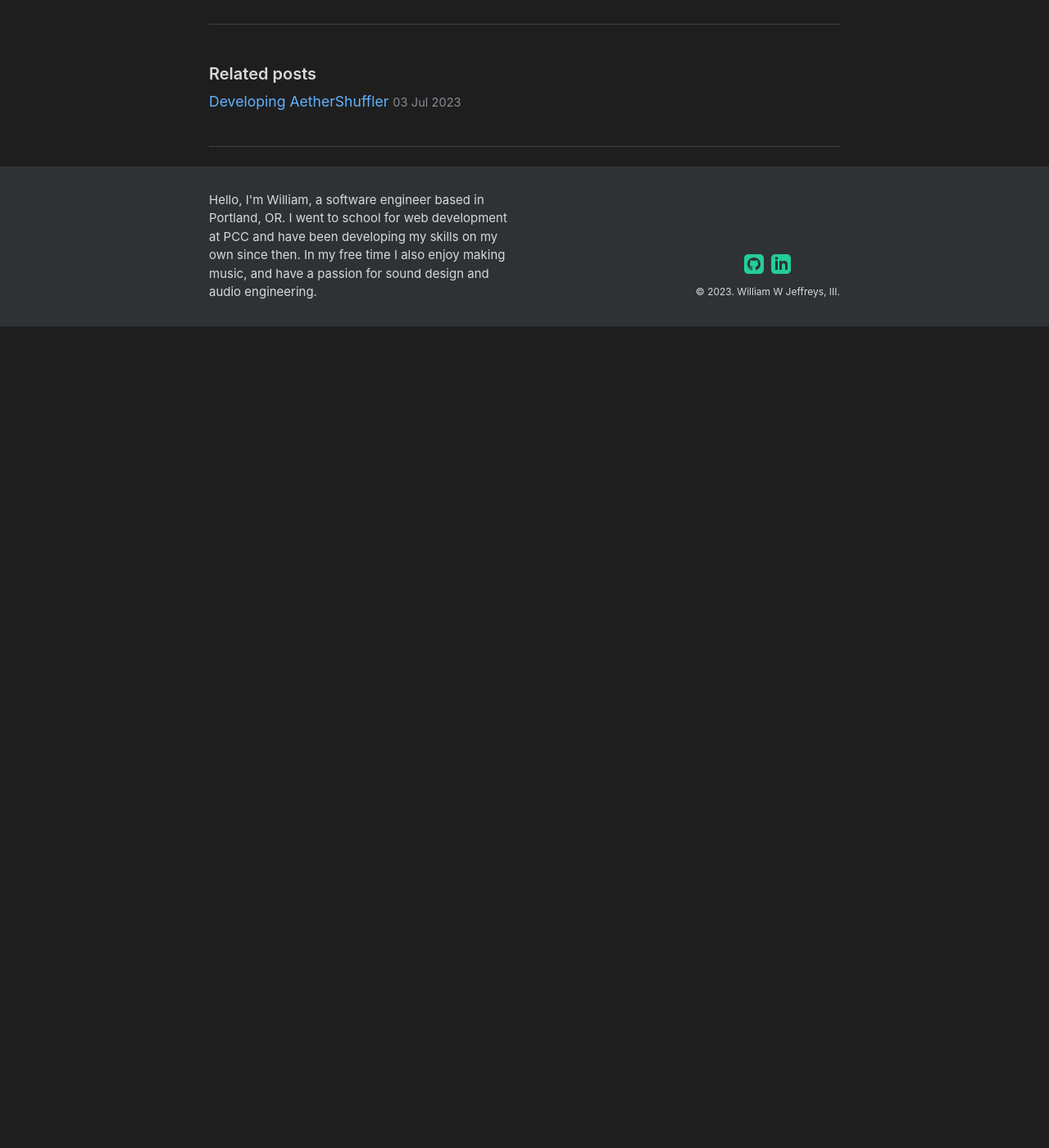
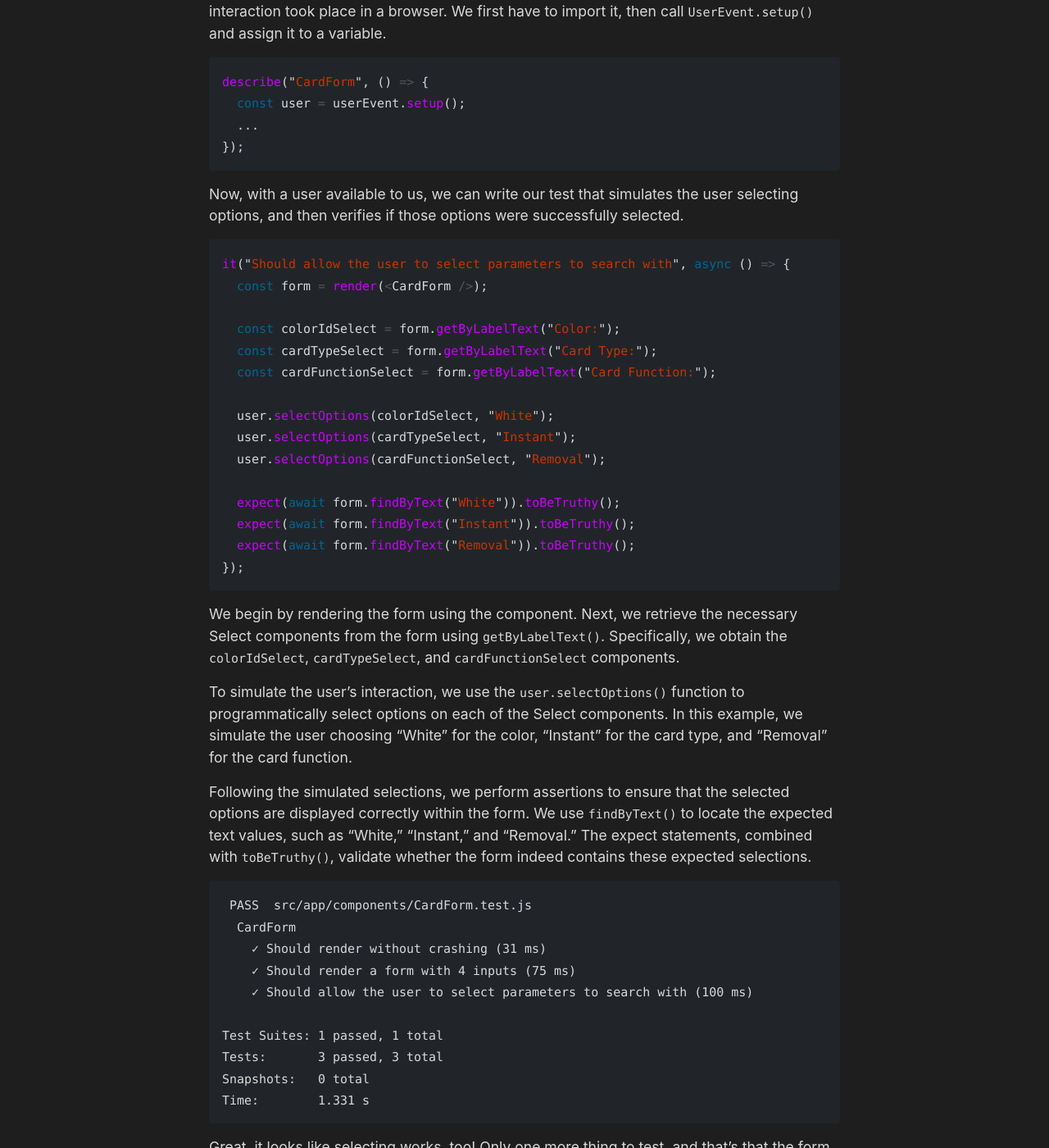
Before and after one commit to wjeffreys96/wjeffreys96.github.io, a Jekyll site: the page built from _posts/2023-7-19-unit-testing-aether-shuffler.md, in a window 1280 px wide and 1400 px high, scrolled down 7518 px. Shown: the whole window at 82% size. Built offline with Jekyll 4.4.1, drawn with Linux system fonts in a browser that asks for light colours; before the commit the page ends 7916 px from its top, so only the background shows below that; some of the changed text lies outside the part shown.

Commit message:
work on unit testing post

````diff
--- a/_posts/2023-7-19-unit-testing-aether-shuffler.md
+++ b/_posts/2023-7-19-unit-testing-aether-shuffler.md
@@ -9,7 +9,7 @@ Author: William Jeffreys
 
 Welcome to AetherShuffler's unit testing journey! As we strive to enhance the reliability and stability of our app, it's time to dive into the world of unit testing. If you're new to the concept, that's okay — so am I! In this blog post, we'll explore how to use Jest and React Testing Library to write efficient and effective unit tests that help us catch bugs and gain a better understanding of our code.
 
-I've narrowed down my tests to two files. This decision stems from the fact that when I developed AetherShuffler, I utilized Next.js' App Dir, which lacks sufficient support for testing. At the time of writing this post, even Next.js' website doesn't provide documentation for it. Fortunately, these two files don't rely on any Next.js specific code, and they offer enough code to test both pure JavaScript functions and user interactions with a React component.
+I've narrowed down my tests to two files: `CardForm.js` and `GetCards.js`. This is because when I developed AetherShuffler, I utilized Next.js' App Dir, which lacks sufficient support for testing. At the time of writing this post, even Next.js' website doesn't provide documentation for testing with the App Dir. Fortunately, these two files don't rely on any Next.js specific code, and they offer enough code to test both pure JavaScript functions and user interactions with a React component.
 
 First, let's examine `CardForm.js` and think about its fundamental functionality.
 
@@ -245,7 +245,6 @@ it("Should render a form with 4 inputs", () => {
 
 In this test, we ensure that the rendered `<CardForm />` component contains a form with exactly four inputs. First, we render the `<CardForm />` component and initialize an empty array called `inputs`. Then, we use the `form.getAllByRole()` query to retrieve elements with the roles "Select" and "submit" from the form. The resulting arrays of `selects` and `buttons` are concatenated and assigned to `inputs`. Finally, we assert that the length of `inputs` is exactly 4 using `expect().toBe()`. This test demonstrates how to use Jest's querying capabilities effectively. For more details on available querying options, please refer to the Jest documentation.
 
-
 Let's run `npm test`, and see what happens.
 
 ```
@@ -260,6 +259,108 @@ Time:        0.85 s, estimated 1 s
 Ran all test suites.
 ```
 
-Awesome, our tests ran and passed without issues! It would seem that our component renders and contains 4 inputs. What else does our component do? The users should be able to select those inputs, right? Let's test that functionality. We'll need Testing Library's user-event companion library for this.
+Awesome, our tests ran and passed without issues! It would seem that our component renders and contains 4 inputs.
 
-user-event simulates user interactions
+What else does our component do? The users should be able to select those inputs, right? Let's test that functionality. We'll need Testing Library's user-event companion library for this.
+
+User-event simulates user interactions by dispatching the events that would happen if the interaction took place in a browser. We first have to import it, then call `UserEvent.setup()` and assign it to a variable.
+
+```js
+describe("CardForm", () => {
+  const user = userEvent.setup();
+  ...
+});
+```
+
+Now, with a user available to us, we can write our test that simulates the user selecting options, and then verifies if those options were successfully selected.
+
+```js
+it("Should allow the user to select parameters to search with", async () => {
+  const form = render(<CardForm />);
+
+  const colorIdSelect = form.getByLabelText("Color:");
+  const cardTypeSelect = form.getByLabelText("Card Type:");
+  const cardFunctionSelect = form.getByLabelText("Card Function:");
+
+  user.selectOptions(colorIdSelect, "White");
+  user.selectOptions(cardTypeSelect, "Instant");
+  user.selectOptions(cardFunctionSelect, "Removal");
+
+  expect(await form.findByText("White")).toBeTruthy();
+  expect(await form.findByText("Instant")).toBeTruthy();
+  expect(await form.findByText("Removal")).toBeTruthy();
+});
+```
+
+We begin by rendering the form using the <CardForm /> component. Next, we retrieve the necessary Select components from the form using `getByLabelText()`. Specifically, we obtain the `colorIdSelect`, `cardTypeSelect`, and `cardFunctionSelect` components.
+
+To simulate the user's interaction, we use the `user.selectOptions()` function to programmatically select options on each of the Select components. In this example, we simulate the user choosing "White" for the color, "Instant" for the card type, and "Removal" for the card function.
+
+Following the simulated selections, we perform assertions to ensure that the selected options are displayed correctly within the form. We use `findByText()` to locate the expected text values, such as "White," "Instant," and "Removal." The expect statements, combined with `toBeTruthy()`, validate whether the form indeed contains these expected selections.
+
+```
+ PASS  src/app/components/CardForm.test.js
+  CardForm
+    ✓ Should render without crashing (31 ms)
+    ✓ Should render a form with 4 inputs (75 ms)
+    ✓ Should allow the user to select parameters to search with (100 ms)
+
+Test Suites: 1 passed, 1 total
+Tests:       3 passed, 3 total
+Snapshots:   0 total
+Time:        1.331 s
+```
+
+Great, it looks like selecting works, too! Only one more thing to test, and that's that the form properly submits the user data.
+
+When the form is submitted, it sends the data to its parent component via props. To ensure proper submission, we can mock the function passed through props. Additionally, we can simulate the expected data that should be sent on a successful call to verify that the form correctly communicates with its parent.
+
+To simulate the resolved data, we intercept the `GetCards.js` function at the beginning of our `describe()` block and force it to output our mock data. This approach offers the advantage of isolating any potential issues to the form itself rather than the `GetCards.js` function, making troubleshooting easier.
+
+```js
+describe("CardForm", () => {
+  const user = userEvent.setup();
+  const getCardsSpy = jest.spyOn(GetCardsModule, "default");
+
+  getCardsSpy.mockResolvedValue(MockCardData);
+  ...
+
+  it("Should call the onFormSubmit function when submitted", async () => {
+    const mockFormSubmit = jest.fn();
+
+    const form = render(<CardForm onFormSubmit={mockFormSubmit} />);
+
+    const submitButton = form.getByRole("submit");
+
+    user.click(submitButton);
+
+    await waitFor(() => {
+      expect(mockFormSubmit).toHaveBeenCalledWith(MockCardData);
+    });
+  });
+});
+```
+
+In this test case we begin by creating a mock function, `mockFormSubmit`, using `jest.fn()`. This function will simulate the submission behavior.
+
+We then render the form with the onFormSubmit prop set to `mockFormSubmit`. After obtaining the submit button using `getByRole("submit")`, we simulate a user click on the button using `user.click(submitButton)`.
+
+To ensure that the `onFormSubmit()` function is called with the expected data, we use `waitFor()` and `expect()` assertions. The `waitFor()` function ensures that the assertion is performed after the form submission is processed. In this case, we expect the `mockFormSubmit` function to be called with the `MockCardData`.
+
+Alright then lets run our test and see that it passes.
+
+```
+ PASS  src/app/components/CardForm.test.js
+  CardForm
+    ✓ Should render without crashing (27 ms)
+    ✓ Should render a form with 4 inputs (73 ms)
+    ✓ Should allow the user to select parameters to search with (100 ms)
+    ✓ Should call the onFormSubmit function when submitted (70 ms)
+
+Test Suites: 1 passed, 1 total
+Tests:       4 passed, 4 total
+Snapshots:   0 total
+Time:        0.967 s, estimated 1 s
+Ran all test suites.
+```
+Fanstastic, our test runs and passes. There are probably a million other tests we could write for this component, but for the purposes of this post, let's leave it there and move on to testing `GetCards.js`.
````
